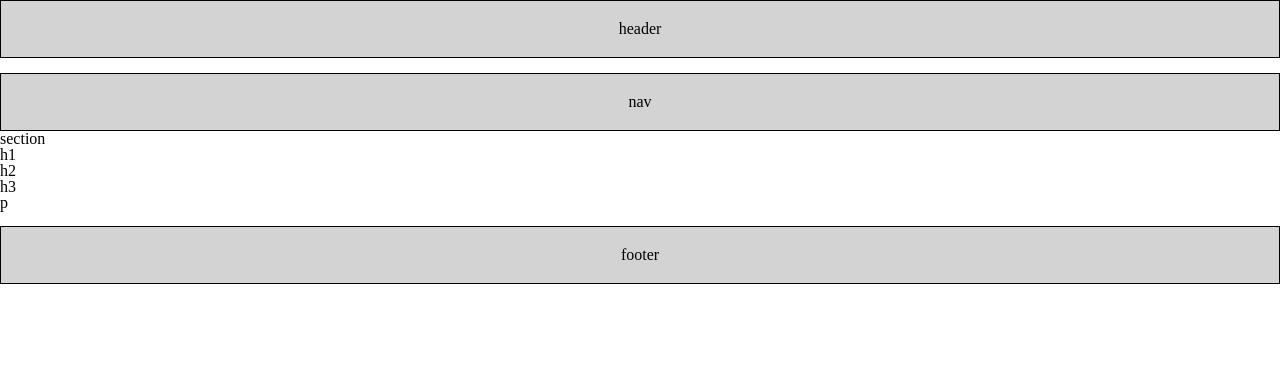
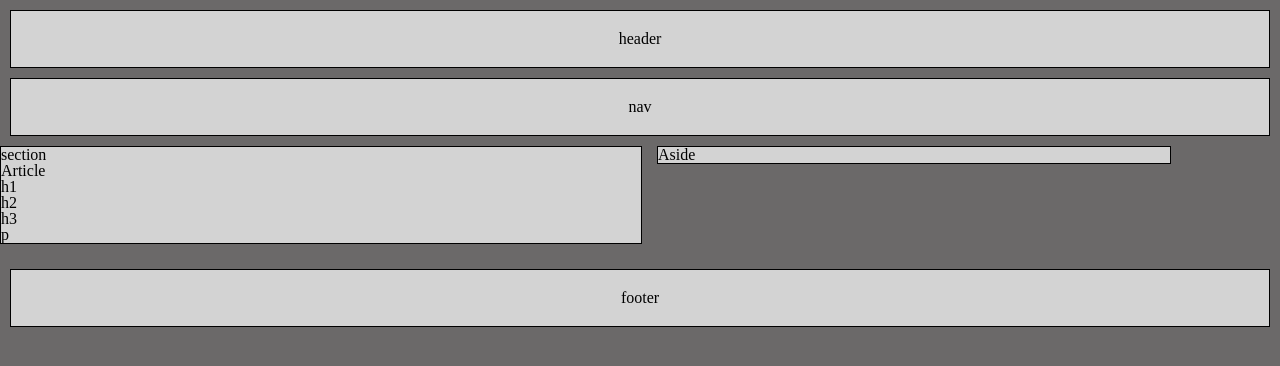
Before and after one commit to ayjaypnil/HW-Wireframe, a plain HTML site: page index.html in a window 1280 px wide. Drawn offline with Linux system fonts and the light colour scheme.

Commit message:
header footer and nav done section and aside split

```diff
--- a/index.html
+++ b/index.html
@@ -11,10 +11,11 @@
 
         <nav>nav</nav>
 
-        <Section>section</Section>
+        <Section>section
 
             <article>
-            <div>
+             Article
+                <div class= "headings">
                     <h1>h1</h1>
                     <h2>h2</h2>
                     <h3>h3</h3>
@@ -24,8 +25,11 @@
                     <p>p</p>
                 </div>
             </article>
+        </Section>
 
-        <Aside></Aside>
+        <Aside>Aside</Aside>
+
+        <div class="clearfix"></div>
 
         <footer>footer</footer>
 
--- a/style.css
+++ b/style.css
@@ -1,8 +1,16 @@
+body {
+    background-color: rgba(54, 51, 51, 0.733);
+}
+
+
+
 header{
     text-align: center;
     padding: 20px 125px;
     border: 1px solid black;
     background: lightgray;
+    margin: 10px;
+
 }
 
 nav{
@@ -10,13 +18,38 @@ nav{
      padding: 20px 125px;
      border: 1px solid black;
      background: lightgray;
-     margin-top: 15px;
+     margin: 10px;
 }
+
+section{
+    background: lightgray;
+    border: 1px solid black;
+    margin-bottom: 15px;
+    float: left;
+    width: 50%;
+
+}
+
+aside{
+    background: lightgray;
+    border: 1px solid black;
+    margin-bottom: 15px;
+    display: inline-block;
+    width: 40%;
+    margin-left: 15px;
+
+}
+ .clearfix::after {
+     content: "";
+     clear: both;
+     display: table;
+ }
+
 
 footer{
       text-align: center;
       padding: 20px 125px;
       border: 1px solid black;
       background: lightgray;
-      margin-top: 15px;
+      margin: 10px;
 }
```
Lines whose indentation alone changed are shown as unchanged.
